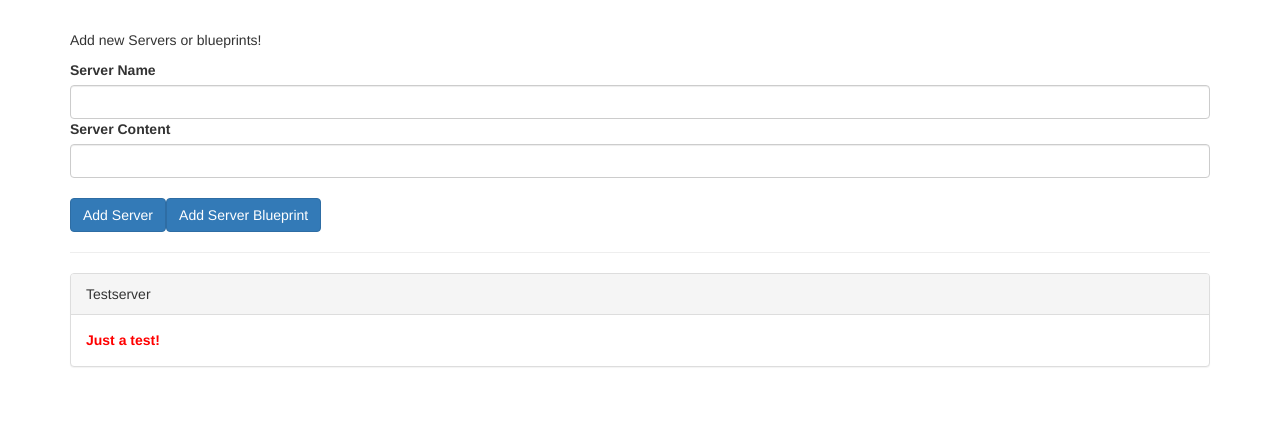
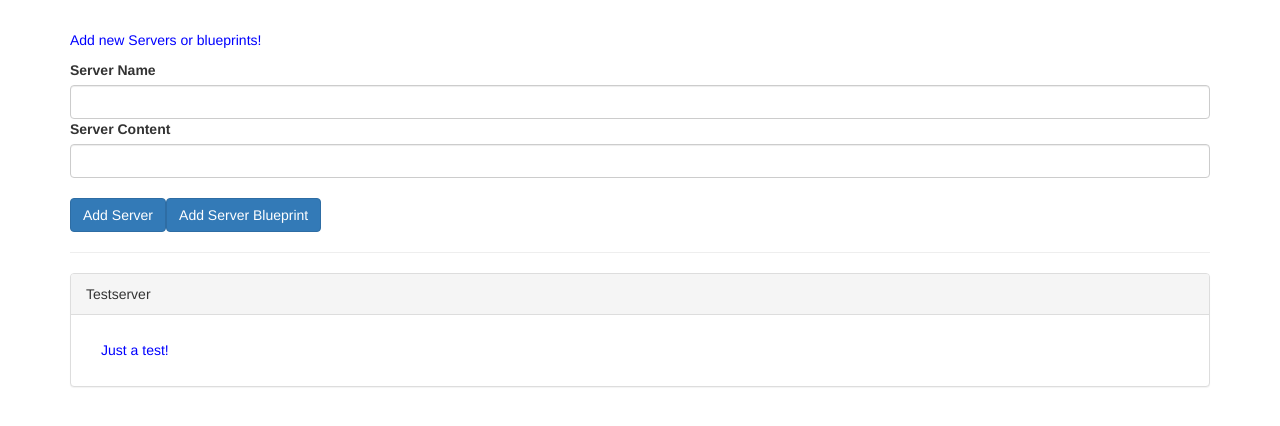
Before and after one commit to Ptheby/Components---Databinding-Deep-Dive, an Angular app in the folder cmp-databinding-start/: page / in a window 1280 px wide. Shown: the top 426 px of the page. Built offline with nearby package versions, Linux system fonts and the light colour scheme.

Commit message:
Through Video 11 more on Ecapsulation

```diff
--- a/cmp-databinding-start/src/app/server-element/server-element.component.css
+++ b/cmp-databinding-start/src/app/server-element/server-element.component.css
@@ -0,0 +1,4 @@
+
+p {
+  color: blue
+}
--- a/cmp-databinding-start/src/app/server-element/server-element.component.html
+++ b/cmp-databinding-start/src/app/server-element/server-element.component.html
@@ -1,7 +1,9 @@
 <div class="panel panel-default">
   <div class="panel-heading">{{ element.name }}</div>
   <div class="panel-body">
-    <div style="color: red;font-weight: 600;margin: 0;padding: 0;" class="panel-heading">{{ element.content }}</div>
+
+      <div style="color:blue" class="panel-heading">{{ element.content }}</div>
+
 
   </div>
 </div>
--- a/cmp-databinding-start/src/app/server-element/server-element.component.ts
+++ b/cmp-databinding-start/src/app/server-element/server-element.component.ts
@@ -1,9 +1,10 @@
-import { Component, OnInit, Input } from '@angular/core';
+import { Component, OnInit, Input, ViewEncapsulation } from '@angular/core';
 
 @Component({
   selector: 'app-server-element',
   templateUrl: './server-element.component.html',
-  styleUrls: ['./server-element.component.css']
+  styleUrls: ['./server-element.component.css'],
+  encapsulation: ViewEncapsulation.None
 })
 export class ServerElementComponent implements OnInit {
   @Input('srvElement') element:{type:string, name:string,content:string};
```
